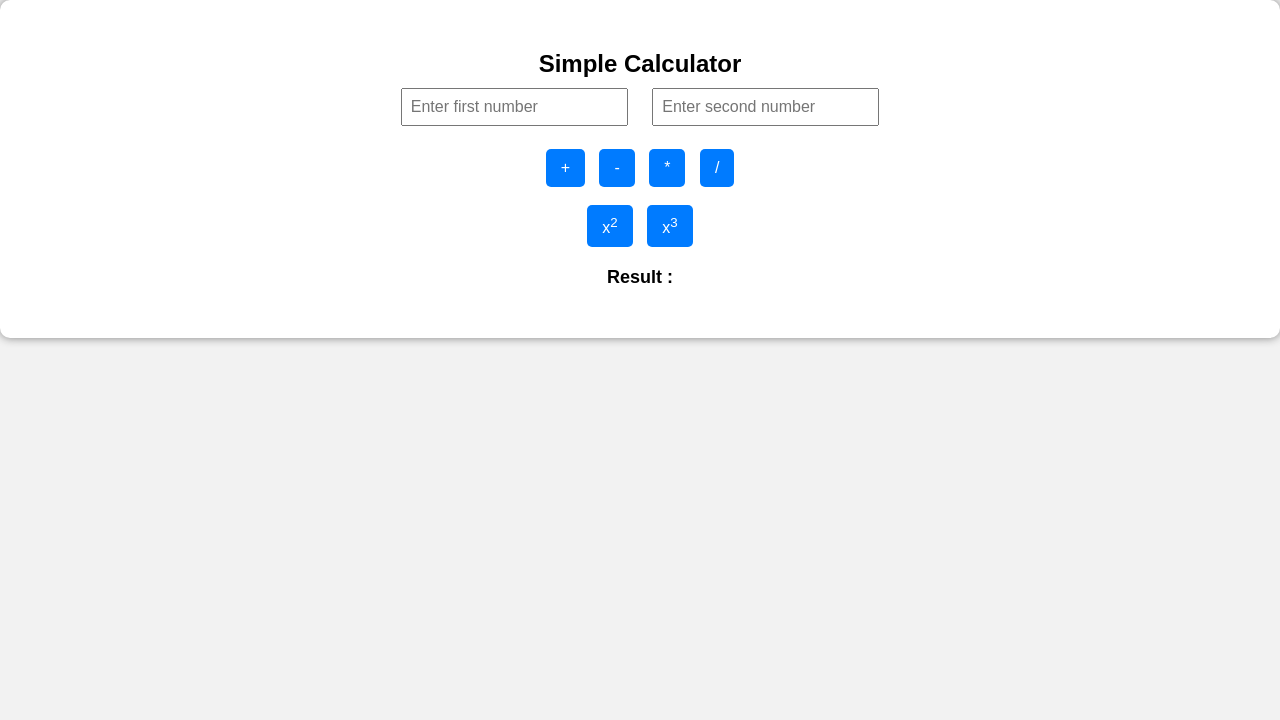
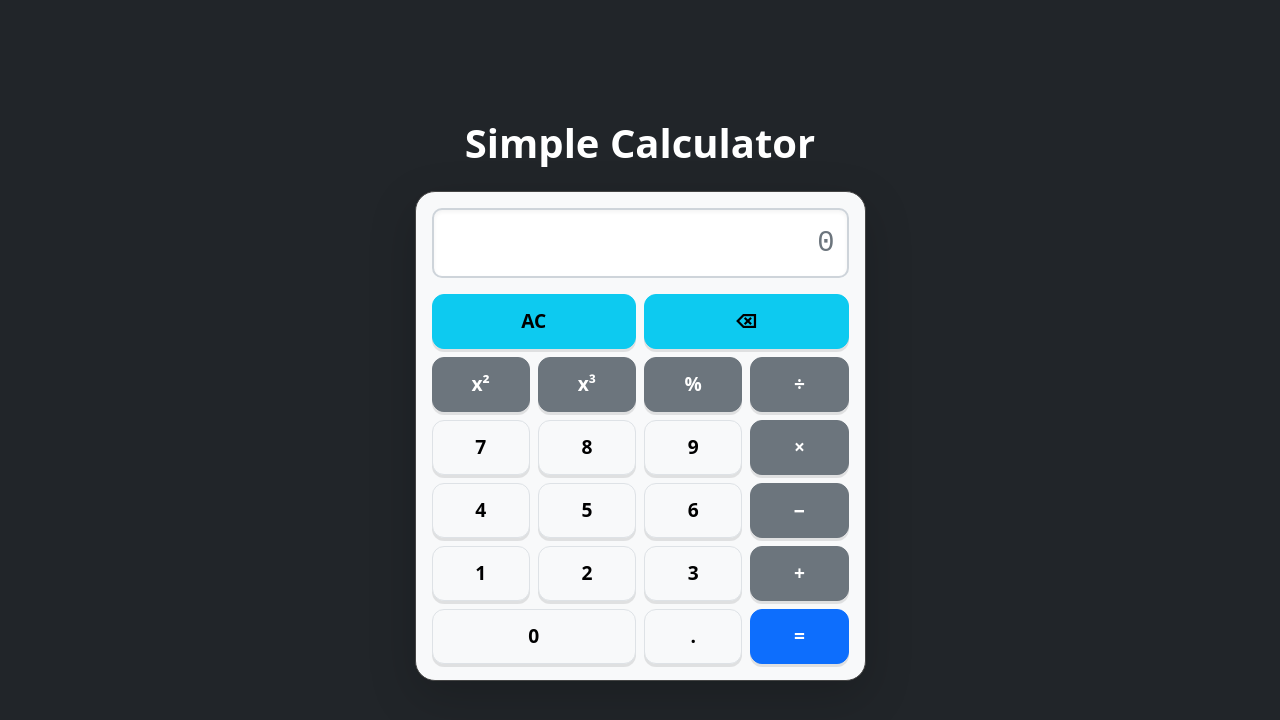
Before and after one commit to subithastudy/calculator_project, a plain HTML site: page index.html in a window 1280 px wide. Drawn offline with nearby package versions, Linux system fonts and the light colour scheme.

Commit message:
Build a calculator using Operators & Functions

```diff
--- a/css/styles.css
+++ b/css/styles.css
@@ -1,57 +1,41 @@
-/* Global CSS styling */
+/* Global CSS Styling */
 * {
     margin: 0;
     padding: 0;
     box-sizing: border-box;
 }
 
-/* Body css stying */
-body {
-    font-family: Arial, sans-serif;
-    background-color: #f2f2f2;
-    text-align: center;
+/* Calculator body styling */
+.calculator-card {
+    background-color: #f8f9fa;
+    border-radius: 20px;
+    border: 1px solid #444;
 }
 
-/* Container css styling */
-.container {
-    padding: 50px;
-    background-color: white;
+/* Calcultor input display styling */
+#display {
+    height: 70px;
+    font-size: 1.8rem;
+    font-family: 'Courier New', Courier, monospace;
+    background-color: #ffffff;
+    border: 2px solid #ced4da;
     border-radius: 10px;
-    box-shadow: 0 0 10px gray;
+    color: #212529;
+    box-shadow: inset 0 2px 4px rgba(0,0,0,0.05);
 }
 
-/* Two input boxes css styling */
-input {
-    padding: 8px;
-    margin: 10px;
-    font-size: 16px;
+/* Calculator button styling */
+.calc-btn {
+    height: 55px;
+    font-size: 1.2rem;
+    font-weight: 700;
+    border-radius: 12px;
+    box-shadow: 0 3px 0px rgba(0,0,0,0.1);
+    transition: all 0.1s;
 }
 
-/* Buttons css styling */
-.buttons {
-    margin-top: 8px;
+/* Button active styling */
+.calc-btn:active {
+    transform: translateY(3px);
+    box-shadow: none;
 }
-
-/* Button css styling */
-button {
-    padding: 10px 15px;
-    margin: 5px;
-    font-size: 16px;
-    border: none;
-    background-color: #007bff;
-    color: white;
-    border-radius: 5px;
-    cursor: pointer;
-}
-
-/* Button hover css styling */
-button:hover {
-    background-color: #0056b3;
-}
-
-/* Result css styling */
-#result {
-    margin-top: 15px;
-    font-size: 18px;
-    font-weight: bold;
-}
--- a/index.html
+++ b/index.html
@@ -1,43 +1,98 @@
 <!DOCTYPE html>
 <html lang="en">
 
+<!-- Head starts -->
 <head>
+
     <meta charset="UTF-8">
     <meta name="viewport" content="width=device-width, initial-scale=1.0">
     <title>Calculator</title>
-    <!-- Custom CSS -->
+
+    <!-- Bootstrap CSS -->
+    <link href="https://cdn.jsdelivr.net/npm/bootstrap@5.0.2/dist/css/bootstrap.min.css" rel="stylesheet"
+        integrity="sha384-EVSTQN3/azprG1Anm3QDgpJLIm9Nao0Yz1ztcQTwFspd3yD65VohhpuuCOmLASjC" crossorigin="anonymous">
+
+    <!-- Link custom css -->
     <link rel="stylesheet" href="css/styles.css">
+
 </head>
+<!-- Head ends -->
 
 <!-- Body starts -->
-<body>
+<body class="bg-dark d-flex align-items-center justify-content-center vh-100">
 
     <div class="container">
-        <h2>Simple Calculator</h2>
+        <div class="row justify-content-center">
+            <div class="col-12 col-sm-8 col-md-5">
 
-        <!-- Input boxes for accepting two numbers from user -->
-        <input type="number" id="num1" placeholder="Enter first number">
-        <input type="number" id="num2" placeholder="Enter second number">
+                <!-- Main heading  -->
+                <div class="text-center mb-4">
+                    <h1 class="text-white fw-bold">Simple Calculator</h1>
+                </div>
 
-        <!-- Buttons for addition. subtraction, multiplication, division -->
-        <div class="buttons">
-            <button id="addBtn">+</button>
-            <button id="subBtn">-</button>
-            <button id="mulBtn">*</button>
-            <button id="divBtn">/</button>
+                <div class="calculator-card shadow-lg p-3">
+                    <input type="text" id="display" class="form-control mb-3 text-end" placeholder="0" readonly>
+
+                    <!-- Operators and operands in calculator -->
+                    <div class="row g-2">
+                        <div class="col-6"><button class="btn btn-info w-100 calc-btn" data-val="AC">AC</button></div>
+                        <div class="col-6"><button class="btn btn-info w-100 calc-btn" data-val="CLR">&#x232B;</button>
+                        </div>
+
+                        <div class="col-3"><button class="btn btn-secondary w-100 calc-btn"
+                                data-val="sq">x&sup2;</button></div>
+                        <div class="col-3"><button class="btn btn-secondary w-100 calc-btn"
+                                data-val="cu">x&sup3;</button></div>
+                        <div class="col-3"><button class="btn btn-secondary w-100 calc-btn" data-val="%">%</button>
+                        </div>
+                        <div class="col-3"><button class="btn btn-secondary w-100 calc-btn"
+                                data-val="/">&divide;</button></div>
+
+                        <div class="col-3"><button class="btn btn-light border w-100 calc-btn" data-val="7">7</button>
+                        </div>
+                        <div class="col-3"><button class="btn btn-light border w-100 calc-btn" data-val="8">8</button>
+                        </div>
+                        <div class="col-3"><button class="btn btn-light border w-100 calc-btn" data-val="9">9</button>
+                        </div>
+                        <div class="col-3"><button class="btn btn-secondary w-100 calc-btn"
+                                data-val="*">&times;</button></div>
+
+                        <div class="col-3"><button class="btn btn-light border w-100 calc-btn" data-val="4">4</button>
+                        </div>
+                        <div class="col-3"><button class="btn btn-light border w-100 calc-btn" data-val="5">5</button>
+                        </div>
+                        <div class="col-3"><button class="btn btn-light border w-100 calc-btn" data-val="6">6</button>
+                        </div>
+                        <div class="col-3"><button class="btn btn-secondary w-100 calc-btn"
+                                data-val="-">&minus;</button></div>
+
+                        <div class="col-3"><button class="btn btn-light border w-100 calc-btn" data-val="1">1</button>
+                        </div>
+                        <div class="col-3"><button class="btn btn-light border w-100 calc-btn" data-val="2">2</button>
+                        </div>
+                        <div class="col-3"><button class="btn btn-light border w-100 calc-btn" data-val="3">3</button>
+                        </div>
+                        <div class="col-3"><button class="btn btn-secondary w-100 calc-btn" data-val="+">+</button>
+                        </div>
+
+                        <div class="col-6"><button class="btn btn-light border w-100 calc-btn" data-val="0">0</button>
+                        </div>
+                        <div class="col-3"><button class="btn btn-light border w-100 calc-btn" data-val=".">.</button>
+                        </div>
+                        <div class="col-3"><button class="btn btn-primary w-100 calc-btn" data-val="=">=</button></div>
+                    </div>
+                </div>
+
+            </div>
         </div>
-
-        <!-- Buttons for calculating square and cube -->
-        <div class="buttons">
-            <button id="squareBtn">x<sup>2</sub></button>
-            <button id="cubeBtn">x<sup>3</sub></button>
-        </div>
-
-        <!-- Displaying result -->
-        <h3 id="result">Result : </h3>
     </div>
 
-    <!-- Link external JavaScript file -->
+    <!-- Bootstrap JS -->
+    <script src="https://cdn.jsdelivr.net/npm/bootstrap@5.0.2/dist/js/bootstrap.bundle.min.js"
+        integrity="sha384-MrcW6ZMFYlzcLA8Nl+NtUVF0sA7MsXsP1UyJoMp4YLEuNSfAP+JcXn/tWtIaxVXM"
+        crossorigin="anonymous"></script>
+
+    <!-- Link JavaScript -->
     <script src="js/scripts.js"></script>
 
 </body>
--- a/js/scripts.js
+++ b/js/scripts.js
@@ -1,51 +1,35 @@
-// Function to accept two numbers from user
-const getValues = () => {
-    const num1 = parseFloat(document.getElementById("num1").value);
-    const num2 = parseFloat(document.getElementById("num2").value);
-    return { num1, num2 };
-}
+const display = document.getElementById('display');
+const buttons = document.querySelectorAll('.calc-btn');
 
-// Function to display result
-const showResult = (value) => {
-    document.getElementById("result").innerText = "Result: " + value;
-};
+// Using forEach for button
+buttons.forEach((button) => {
+    button.addEventListener('click', () => {
+        const val = button.getAttribute('data-val');
 
-// Function to add two numbers
-document.getElementById("addBtn").addEventListener("click", () => {
-    const { num1, num2 } = getValues();
-    showResult(num1 + num2);
+        if (val === 'AC') {
+            // Clear the display
+            display.value = '';
+        } else if (val === 'CLR') {
+            // Remove last character
+            display.value = display.value.slice(0, -1);
+        } else if (val === '=') {
+            // Calculate and display result
+            if (display.value) {
+                const result = new Function('return ' + display.value)();
+                display.value = result;
+            }
+        } else if (val === 'sq') {
+            // Calculate sqaure value of the number
+            let n = parseFloat(display.value) || 0;
+            display.value = n * n;
+        } else if (val === 'cu') {
+            // Calculate cube value of the number
+            let n = parseFloat(display.value) || 0;
+            display.value = n * n * n;
+        } else {
+            // Append numbers or operators
+            display.value += val;
+        }
+
+    });
 });
-
-// Function to subtract two numbers
-document.getElementById("subBtn").addEventListener("click", () => {
-    const { num1, num2 } = getValues();
-    showResult(num1 - num2);
-});
-
-// Function to multiply two numbers
-document.getElementById("mulBtn").addEventListener("click", () => {
-    const { num1, num2 } = getValues();
-    showResult(num1 * num2);
-});
-
-// Function to divide two numbers
-document.getElementById("divBtn").addEventListener("click", () => {
-    const { num1, num2 } = getValues();
-    if (num2 === 0) {
-        showResult("Cannot divide by 0");
-    } else {
-        showResult(num1 / num2);
-    }
-});
-
-// Function to calculate square of number
-document.getElementById("squareBtn").addEventListener("click", () => {
-    const { num1 } = getValues();
-    showResult(num1 * num1);
-});
-
-// Function to calculate cube of number
-document.getElementById("cubeBtn").addEventListener("click", () => {
-    const { num1 } = getValues();
-    showResult(num1 * num1 * num1);
-});
```
